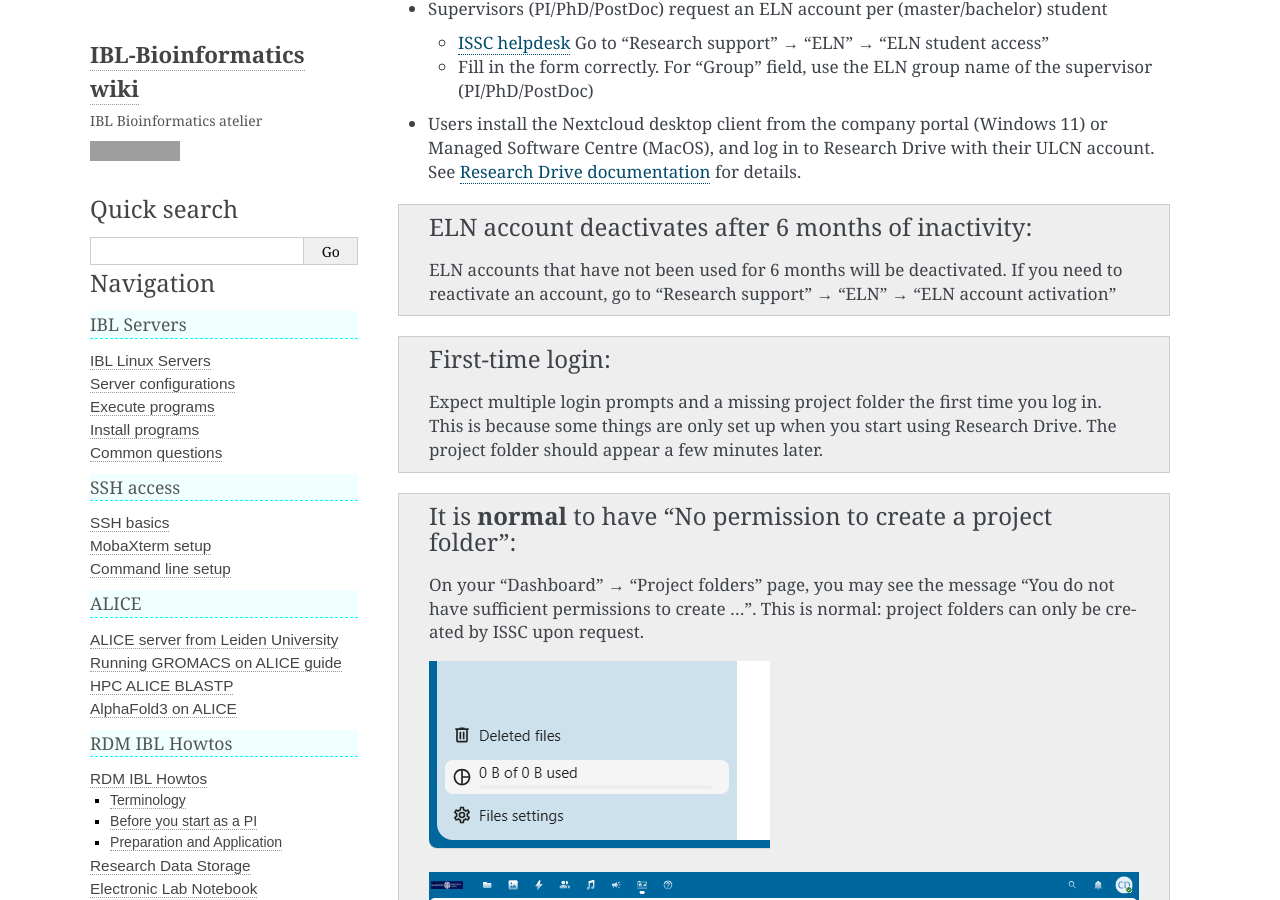
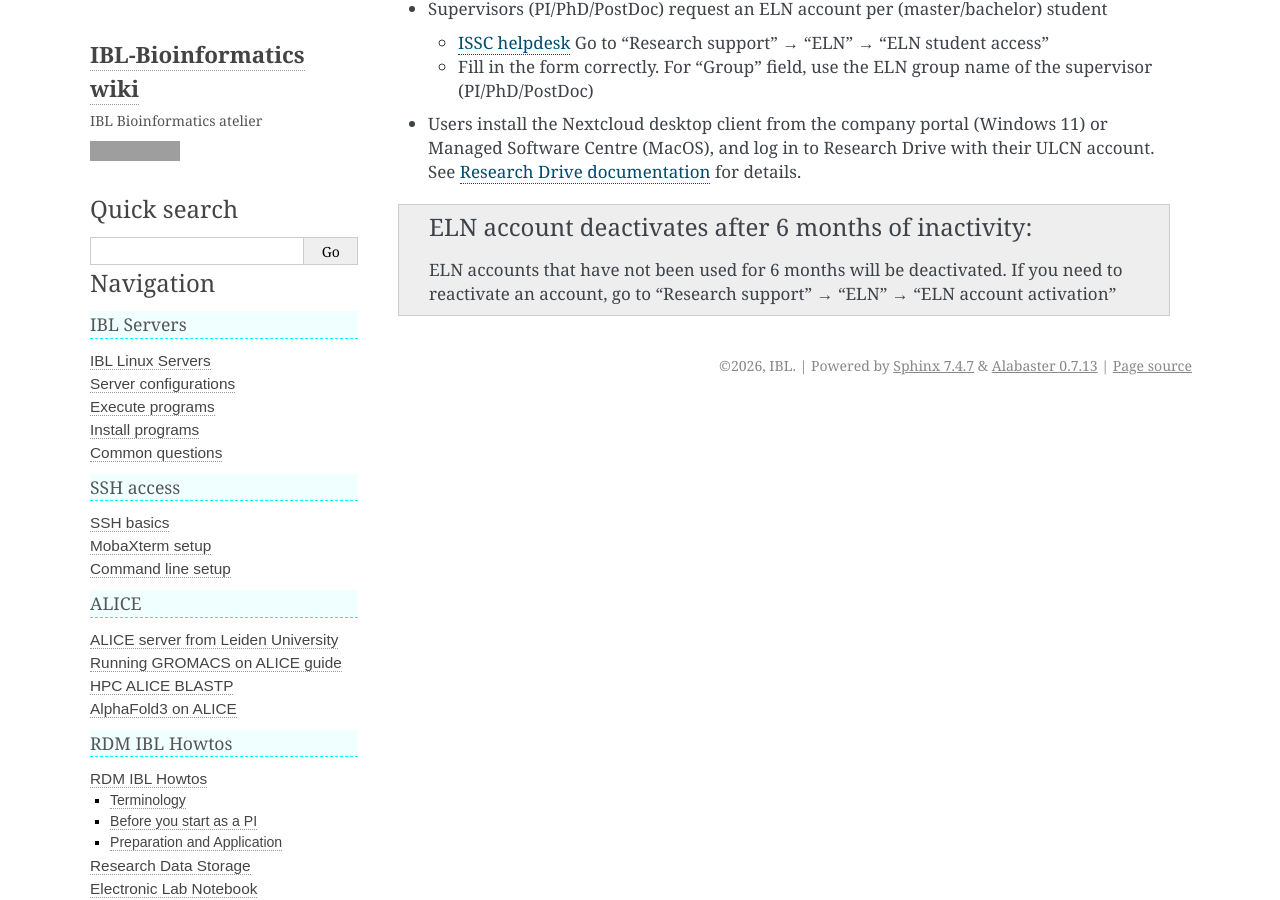
Before and after one commit to IBL-bioinfo/IBL-bioinformatics-wiki, a Sphinx documentation site: the page built from docs/source/rdm_howtos/Intro.md, in a window 1280 px wide and 900 px high, scrolled down 1962 px. Built offline with Sphinx 7.4.7, drawn with Linux system fonts in a browser that asks for light colours; grey boxes are pictures that could not be loaded.

Commit message:
Move first-time login instructions and clarify project folder permissions to Research Drive documentation

```diff
--- a/docs/source/rdm_howtos/Intro.md
+++ b/docs/source/rdm_howtos/Intro.md
@@ -60,15 +60,3 @@ Optionally, fill out a DMP:
 ::: {admonition} ELN account deactivates after 6 months of inactivity
 ELN accounts that have not been used for 6 months will be deactivated. If you need to reactivate an account, go to "Research support" → "ELN" → "ELN account activation"
 :::
-
-::: {admonition} First-time login
-Expect multiple login prompts and a missing project folder the first time you log in. This is because some things are only set up when you start using Research Drive. The project folder should appear a few minutes later.
-:::
-
-::: {admonition} It is **normal** to have "No permission to create a project folder"
-On your "Dashboard" → "Project folders" page, you may see the message "You do not have sufficient permissions to create ...". This is normal: project folders can only be created by ISSC upon request.
-
-![You will always see 0B of 0B used](../_static/images/nextcloud_zero_of_zero_used.png)
-
-![You do not have sufficient permissions to create ...](../_static/images/nextcloud_you_have_no_permission.png)
-:::
```
Also changed, not shown: docs/source/rdm_howtos/ResearchDrive.md (+12 -0 lines).
